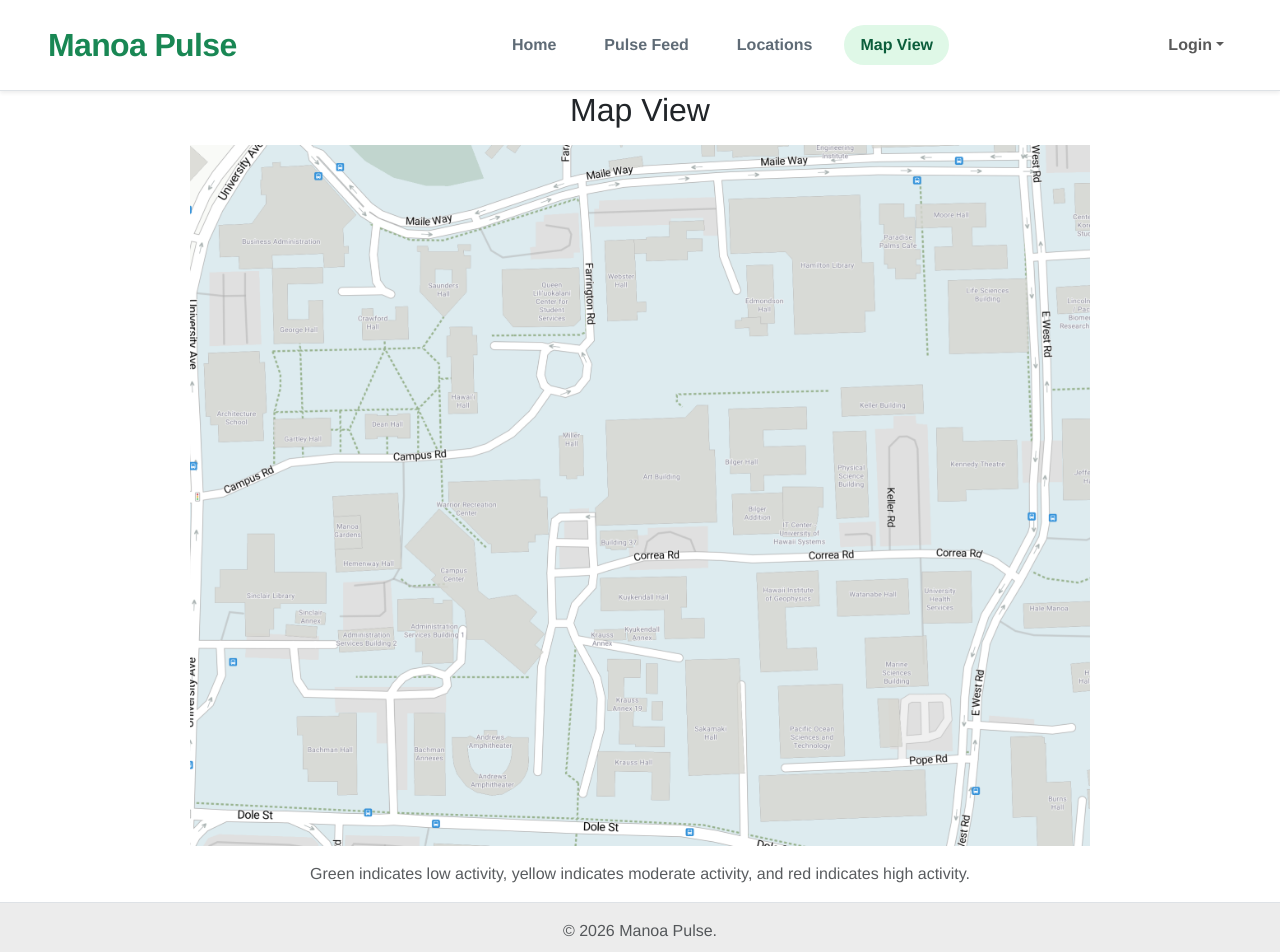
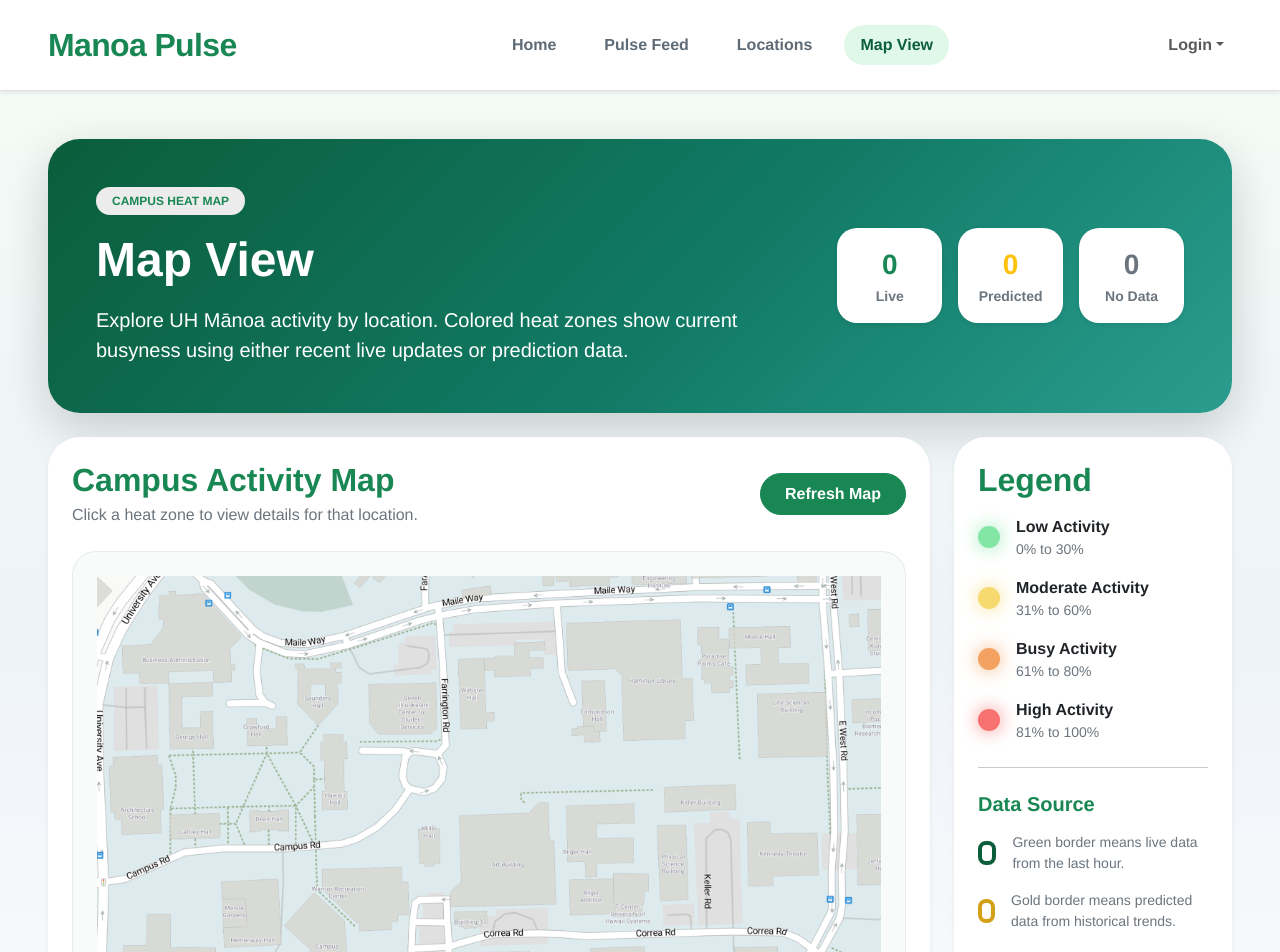
Before and after one commit to manoa-pulse/manoa-pulse, a Next.js app: page /map-view in a window 1280 px wide. Shown: the top 952 px of the page. Built offline with nearby package versions, Linux system fonts and the light colour scheme; no server answers; the database is empty.

Commit message:
Styled Heat Map

```diff
--- a/src/app/map-view/page.tsx
+++ b/src/app/map-view/page.tsx
@@ -1,19 +1,258 @@
+import { Badge, Button, Card, Col, Container, Row } from 'react-bootstrap';
 import MapHeat from '@/components/MapHeat';
 import { getPulseData } from '@/lib/getPulseData';
 
 export const dynamic = 'force-dynamic';
 export const revalidate = 0;
+export const fetchCache = 'force-no-store';
+export const runtime = 'nodejs';
 
 const MapPage = async () => {
   const averaged = await getPulseData();
 
+  const liveLocations = averaged.filter((item) => item.dataSource === 'LIVE').length;
+  const predictedLocations = averaged.filter((item) => item.dataSource === 'PREDICTED').length;
+  const noDataLocations = averaged.filter((item) => item.dataSource === 'NO_DATA').length;
+
   return (
-    <main>
-      <h2 className="text-center mb-3">Map View</h2>
-      <MapHeat data={averaged} />
-      <p className="text-center text-muted mt-3">
-        Green indicates low activity, yellow indicates moderate activity, and red indicates high activity.
-      </p>
+    <main
+      className="py-5"
+      style={{
+        minHeight: '100vh',
+        background:
+          'linear-gradient(180deg, #f4fbf6 0%, #eef3f8 45%, #ffffff 100%)',
+      }}
+    >
+      <Container fluid className="px-4 px-md-5">
+        <section
+          className="text-white p-4 p-md-5 mb-4 shadow-lg"
+          style={{
+            borderRadius: '2rem',
+            background:
+              'linear-gradient(135deg, #0b5d3b 0%, #117a65 55%, #2a9d8f 100%)',
+          }}
+        >
+          <Row className="align-items-center g-4">
+            <Col lg={8}>
+              <Badge
+                bg="light"
+                text="success"
+                className="rounded-pill px-3 py-2 mb-3"
+              >
+                CAMPUS HEAT MAP
+              </Badge>
+
+              <h1 className="display-5 fw-bold mb-3">Map View</h1>
+
+              <p className="fs-5 mb-0" style={{ maxWidth: '780px' }}>
+                Explore UH Mānoa activity by location. Colored heat zones show
+                current busyness using either recent live updates or prediction data.
+              </p>
+            </Col>
+
+            <Col lg={4}>
+              <Row className="g-3">
+                <Col sm={4}>
+                  <Card className="border-0 shadow-sm" style={{ borderRadius: '1.25rem' }}>
+                    <div className="card-body p-3 text-center">
+                      <div className="fw-bold text-success fs-3">{liveLocations}</div>
+                      <div className="text-secondary small fw-semibold">Live</div>
+                    </div>
+                  </Card>
+                </Col>
+
+                <Col sm={4}>
+                  <Card className="border-0 shadow-sm" style={{ borderRadius: '1.25rem' }}>
+                    <div className="card-body p-3 text-center">
+                      <div className="fw-bold text-warning fs-3">{predictedLocations}</div>
+                      <div className="text-secondary small fw-semibold">Predicted</div>
+                    </div>
+                  </Card>
+                </Col>
+
+                <Col sm={4}>
+                  <Card className="border-0 shadow-sm" style={{ borderRadius: '1.25rem' }}>
+                    <div className="card-body p-3 text-center">
+                      <div className="fw-bold text-secondary fs-3">{noDataLocations}</div>
+                      <div className="text-secondary small fw-semibold">No Data</div>
+                    </div>
+                  </Card>
+                </Col>
+              </Row>
+            </Col>
+          </Row>
+        </section>
+
+        <Row className="g-4">
+          <Col lg={9}>
+            <Card
+              className="border-0 shadow-sm"
+              style={{
+                borderRadius: '2rem',
+                overflow: 'hidden',
+              }}
+            >
+              <div className="card-body p-4">
+                <div className="d-flex flex-wrap justify-content-between align-items-center gap-3 mb-4">
+                  <div>
+                    <h2 className="fw-bold text-success mb-1">Campus Activity Map</h2>
+                    <p className="text-secondary mb-0">
+                      Click a heat zone to view details for that location.
+                    </p>
+                  </div>
+
+                  <Button
+                    as="a"
+                    href="/map-view"
+                    variant="success"
+                    className="rounded-pill px-4 py-2 fw-semibold"
+                  >
+                    Refresh Map
+                  </Button>
+                </div>
+
+                <div
+                  className="p-3 p-md-4"
+                  style={{
+                    backgroundColor: '#f8fbf9',
+                    borderRadius: '1.5rem',
+                    border: '1px solid rgba(11, 93, 59, 0.08)',
+                  }}
+                >
+                  <MapHeat data={averaged} />
+                </div>
+              </div>
+            </Card>
+          </Col>
+
+          <Col lg={3}>
+            <Card
+              className="border-0 shadow-sm h-100"
+              style={{
+                borderRadius: '2rem',
+              }}
+            >
+              <div className="card-body p-4">
+                <h2 className="fw-bold text-success mb-3">Legend</h2>
+
+                <div className="d-flex flex-column gap-3">
+                  <div className="d-flex align-items-center gap-3">
+                    <div
+                      style={{
+                        width: '22px',
+                        height: '22px',
+                        borderRadius: '999px',
+                        backgroundColor: '#83e6a5',
+                        boxShadow: '0 0 18px rgba(131, 230, 165, 0.8)',
+                      }}
+                    />
+                    <div>
+                      <div className="fw-semibold">Low Activity</div>
+                      <div className="text-secondary small">0% to 30%</div>
+                    </div>
+                  </div>
+
+                  <div className="d-flex align-items-center gap-3">
+                    <div
+                      style={{
+                        width: '22px',
+                        height: '22px',
+                        borderRadius: '999px',
+                        backgroundColor: '#f6d96f',
+                        boxShadow: '0 0 18px rgba(246, 217, 111, 0.8)',
+                      }}
+                    />
+                    <div>
+                      <div className="fw-semibold">Moderate Activity</div>
+                      <div className="text-secondary small">31% to 60%</div>
+                    </div>
+                  </div>
+
+                  <div className="d-flex align-items-center gap-3">
+                    <div
+                      style={{
+                        width: '22px',
+                        height: '22px',
+                        borderRadius: '999px',
+                        backgroundColor: '#f4a261',
+                        boxShadow: '0 0 18px rgba(244, 162, 97, 0.8)',
+                      }}
+                    />
+                    <div>
+                      <div className="fw-semibold">Busy Activity</div>
+                      <div className="text-secondary small">61% to 80%</div>
+                    </div>
+                  </div>
+
+                  <div className="d-flex align-items-center gap-3">
+                    <div
+                      style={{
+                        width: '22px',
+                        height: '22px',
+                        borderRadius: '999px',
+                        backgroundColor: '#f87171',
+                        boxShadow: '0 0 18px rgba(248, 113, 113, 0.8)',
+                      }}
+                    />
+                    <div>
+                      <div className="fw-semibold">High Activity</div>
+                      <div className="text-secondary small">81% to 100%</div>
+                    </div>
+                  </div>
+                </div>
+
+                <hr className="my-4" />
+
+                <h5 className="fw-bold text-success">Data Source</h5>
+
+                <div className="d-flex flex-column gap-3 mt-3">
+                  <div className="d-flex align-items-center gap-3">
+                    <div
+                      style={{
+                        width: '24px',
+                        height: '24px',
+                        borderRadius: '0.5rem',
+                        border: '4px solid #0b5d3b',
+                      }}
+                    />
+                    <div className="text-secondary small">
+                      Green border means live data from the last hour.
+                    </div>
+                  </div>
+
+                  <div className="d-flex align-items-center gap-3">
+                    <div
+                      style={{
+                        width: '24px',
+                        height: '24px',
+                        borderRadius: '0.5rem',
+                        border: '4px solid #d4a017',
+                      }}
+                    />
+                    <div className="text-secondary small">
+                      Gold border means predicted data from historical trends.
+                    </div>
+                  </div>
+
+                  <div className="d-flex align-items-center gap-3">
+                    <div
+                      style={{
+                        width: '24px',
+                        height: '24px',
+                        borderRadius: '0.5rem',
+                        border: '4px solid #6c757d',
+                      }}
+                    />
+                    <div className="text-secondary small">
+                      Gray border means no recent or historical data.
+                    </div>
+                  </div>
+                </div>
+              </div>
+            </Card>
+          </Col>
+        </Row>
+      </Container>
     </main>
   );
 };
--- a/src/components/MapHeat.tsx
+++ b/src/components/MapHeat.tsx
@@ -1,7 +1,7 @@
 'use client';
 
 import Image from 'next/image';
-import { useRouter } from 'next/navigation';
+import Link from 'next/link';
 import { MAP_ZONES } from '@/lib/mapZones';
 import { getHeatColor } from '@/lib/heatColors';
 import { LOCATION_LABELS } from '@/lib/locationLabels';
@@ -10,10 +10,12 @@ type MapHeatProps = {
   data: {
     location: string;
     busyLevel: number;
+    occupancy: number;
+    dataSource?: 'LIVE' | 'PREDICTED' | 'NO_DATA';
   }[];
 };
 
-const LOCATION_LINKS: Record<string, string> = {
+const LOCATION_HREFS: Record<string, string> = {
   HamiltonLibrary: '/locations/hamilton-library',
   WarriorRecreationCenter: '/locations/warrior-recreation-center',
   CampusCenterFoodCourt: '/locations/campus-center-food-court',
@@ -23,10 +25,28 @@ const LOCATION_LINKS: Record<string, string> = {
   POST2ndFloor: '/locations/post-2nd-floor',
 };
 
-const MapHeat = ({ data }: MapHeatProps) => {
-  const router = useRouter();
+const getSourceBorderStyle = (dataSource?: 'LIVE' | 'PREDICTED' | 'NO_DATA') => {
+  if (dataSource === 'LIVE') {
+    return {
+      border: '4px solid #0b5d3b',
+      boxShadow: '0 0 0 2px rgba(11, 93, 59, 0.12), 0 10px 24px rgba(11, 93, 59, 0.18)',
+    };
+  }
 
-  return (
+  if (dataSource === 'PREDICTED') {
+    return {
+      border: '4px solid #d4a017',
+      boxShadow: '0 0 0 2px rgba(212, 160, 23, 0.12), 0 10px 24px rgba(212, 160, 23, 0.18)',
+    };
+  }
+
+  return {
+    border: '4px solid #6c757d',
+    boxShadow: '0 0 0 2px rgba(108, 117, 125, 0.12), 0 10px 24px rgba(108, 117, 125, 0.18)',
+  };
+};
+
+const MapHeat = ({ data }: MapHeatProps) => (
   <div className="d-flex justify-content-center">
     <div
       className="position-relative"
@@ -41,7 +61,10 @@ const MapHeat = ({ data }: MapHeatProps) => {
         width={900}
         height={700}
         className="img-fluid d-block"
-          priority
+        style={{
+          width: '100%',
+          height: 'auto',
+        }}
       />
 
       {data.map((entry) => {
@@ -51,22 +74,13 @@ const MapHeat = ({ data }: MapHeatProps) => {
           return null;
         }
 
-          const percent = Math.round(entry.busyLevel * 10);
+        const percent = entry.occupancy ?? Math.round(entry.busyLevel * 10);
         const label = LOCATION_LABELS[entry.location] ?? entry.location;
-          const href = LOCATION_LINKS[entry.location];
+        const href = LOCATION_HREFS[entry.location];
+        const sourceBorderStyle = getSourceBorderStyle(entry.dataSource);
 
-          return (
+        const heatZone = (
           <div
-              key={entry.location}
-              role="button"
-              tabIndex={0}
-              title={`Open ${label}`}
-              onClick={() => router.push(href)}
-              onKeyDown={(event) => {
-                if (event.key === 'Enter' || event.key === ' ') {
-                  router.push(href);
-                }
-              }}
             style={{
               position: 'absolute',
               left: `${zone.x}%`,
@@ -74,29 +88,20 @@ const MapHeat = ({ data }: MapHeatProps) => {
               width: `${zone.width}%`,
               height: `${zone.height}%`,
               backgroundColor: getHeatColor(entry.busyLevel),
-                borderRadius: '14px',
-                boxShadow: `0 0 24px ${getHeatColor(entry.busyLevel)}`,
-                opacity: 0.75,
+              borderRadius: '16px',
+              opacity: 0.78,
               display: 'flex',
               alignItems: 'center',
               justifyContent: 'center',
               textAlign: 'center',
-                color: 'black',
+              color: '#1f2937',
               fontWeight: 700,
-                fontSize: '0.75rem',
-                lineHeight: 1.1,
-                textShadow: '0 1px 3px rgba(255, 255, 255, 0.55)',
-                padding: '4px',
-                cursor: 'pointer',
-                transition: 'transform 0.2s ease, opacity 0.2s ease',
-              }}
-              onMouseEnter={(event) => {
-                event.currentTarget.style.transform = 'scale(1.05)';
-                event.currentTarget.style.opacity = '0.9';
-              }}
-              onMouseLeave={(event) => {
-                event.currentTarget.style.transform = 'scale(1)';
-                event.currentTarget.style.opacity = '0.75';
+              fontSize: '0.78rem',
+              lineHeight: 1.15,
+              padding: '8px 6px',
+              cursor: href ? 'pointer' : 'default',
+              transition: 'transform 0.15s ease, box-shadow 0.15s ease',
+              ...sourceBorderStyle,
             }}
           >
             <div>
@@ -105,10 +110,24 @@ const MapHeat = ({ data }: MapHeatProps) => {
             </div>
           </div>
         );
+
+        if (!href) {
+          return <div key={entry.location}>{heatZone}</div>;
+        }
+
+        return (
+          <Link
+            key={entry.location}
+            href={href}
+            aria-label={`View ${label} details`}
+            style={{ textDecoration: 'none' }}
+          >
+            {heatZone}
+          </Link>
+        );
       })}
     </div>
   </div>
 );
-};
 
 export default MapHeat;
```
Lines whose indentation alone changed are shown as unchanged.
